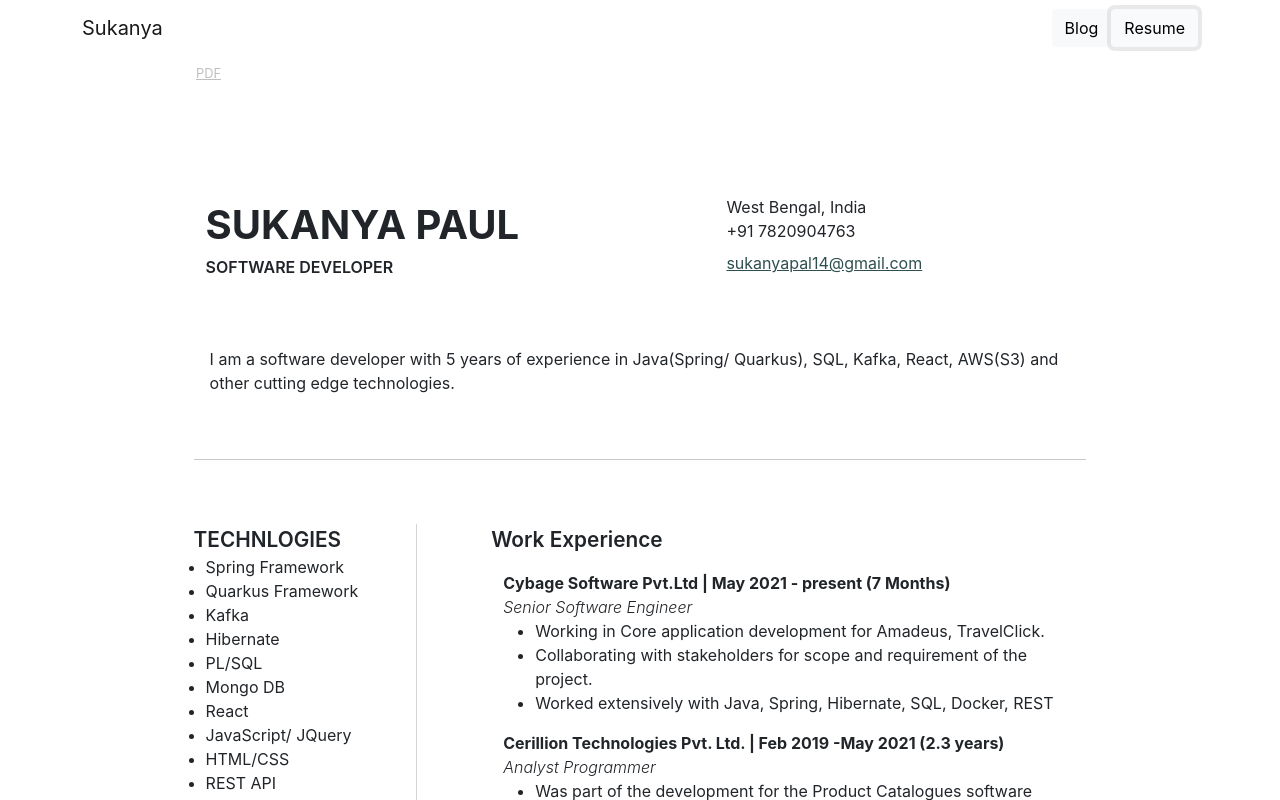
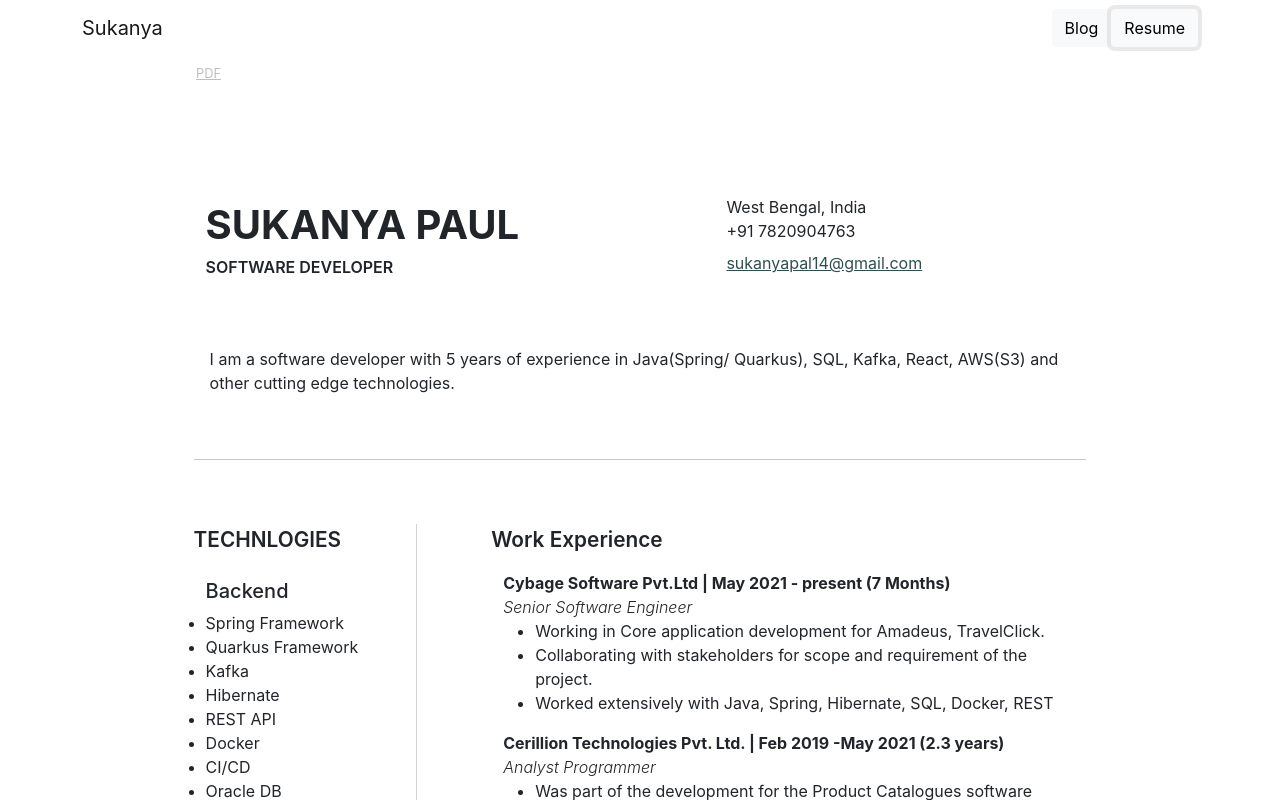
Before and after one commit to sukanya120/website, a React (Create React App) app: page / in a window 1280 px wide. Both pictures are taken after a click on the button "Resume". Shown: the top 800 px of the page. Built offline with nearby package versions, Linux system fonts and the light colour scheme.

Commit message:
resume format change.

```diff
--- a/src/components/resume/Resume.jsx
+++ b/src/components/resume/Resume.jsx
@@ -104,49 +104,8 @@ return (
 						<span>Bachelor Of Technology - Information Technology</span><br />
 						<span>August 2012 - July 2016 | GPA : 2.2</span>
 					</div>
-				</div>
-
-				<div className="col-lg-3  order-lg-first" id="leftdiv">
-					<div className="pl-3 pl-lg-0 mb-5">
-						<div className="row f600 f1-3em">
-							TECHNLOGIES
-						</div>
-						<div className="row flex-col-spa-l">
-							<ul className="pl-3">
-								<li>Spring Framework</li>
-								<li>Quarkus Framework</li>
-								<li>Kafka</li>
-								<li>Hibernate</li>
-								<li>PL/SQL</li>
-								<li>Mongo DB</li>
-								<li>React</li>
-								<li>JavaScript/ JQuery</li>
-								<li>HTML/CSS</li>
-								<li>REST API</li>
-								<li>Docker</li>
-								<li>CI/CD</li>
-								<li>AWS(S3, EC2)</li>
-							</ul>
-						</div>
-						<div className="row flex-col-spa-l">
-
-							<div className="row f600 f1-3em">
-								TOOLS
-							</div>
-							<ul className="pl-3">
-								<li>CRM(Amdocs)</li>
-								<li>Jira</li>
-								<li>Confluence</li>
-								<li>GIT</li>
-								<li>Bitbucket</li>
-								<li>SourceTree</li>
-								<li>Bamboo</li>
-								<li>Jenkins</li>
-								<li>Postman</li>
-								<li>FileZila/WinSCP</li>
-							</ul>
-						</div>
-						<div className="mt-5 mt-sm-4 pl-3 pl-lg-0 pt-3">
+					<br />
+					<div>       {/* <div>  className="mt-5 mt-sm-4 pl-3 pl-lg-0 pt-3" */}
 						<div className="row f600 f1-3em">
 							Personal Projects
 						</div>
@@ -167,12 +126,64 @@ return (
 								<span>schoolspace</span>
 								<br></br>
 								<span className="f0-8em">[expressJS (Node)/React]</span><br />
-								<a href="https://memories.sukanyapaul.com"
+								<a href="https://demo.schoolspace.co.in"
 									className="lightgrey">memories.sukanyapaul.com</a>
 							</div>
 
 						</div>
 					</div>
+				</div>
+
+				<div className="col-lg-3  order-lg-first" id="leftdiv">
+					<div className="pl-3 pl-lg-0 mb-5">
+						<div className="row f600 f1-3em">
+							TECHNLOGIES
+						</div>
+						<div className="row flex-col-spa-l">
+							<ul className="pl-3">
+								<br></br>
+								<h5>Backend</h5>
+								<li>Spring Framework</li>
+								<li>Quarkus Framework</li>
+								<li>Kafka</li>
+								<li>Hibernate</li>
+								<li>REST API</li>
+								<li>Docker</li>
+								<li>CI/CD</li>
+								<li>Oracle DB</li>
+								<li>MySQL</li>
+								<li>Mongo DB</li>
+								<br></br>
+								<h5>Frontend</h5>
+								<li>React</li>
+								<li>JavaScript/ JQuery</li>
+								<li>HTML/CSS</li>
+								<br></br>
+								<h5>Cloud</h5>
+								<li>AWS(S3, EC2)</li>
+							</ul>
+						</div>
+						<br />
+						<div className="row flex-col-spa-l">
+
+							<div className="row f600 f1-3em">
+								TOOLS
+							</div>
+							<ul className="pl-3">
+								<li>CRM(Amdocs)</li>
+								<li>Jira</li>
+								<li>Confluence</li>
+								<li>GIT</li>
+								<li>Bitbucket</li>
+								<li>SourceTree</li>
+								<li>Bamboo</li>
+								<li>Jenkins</li>
+								<li>Postman</li>
+								<li>FileZila/WinSCP</li>
+							</ul>
+						</div>
+						<br />
+
 
 					</div>
 
```
